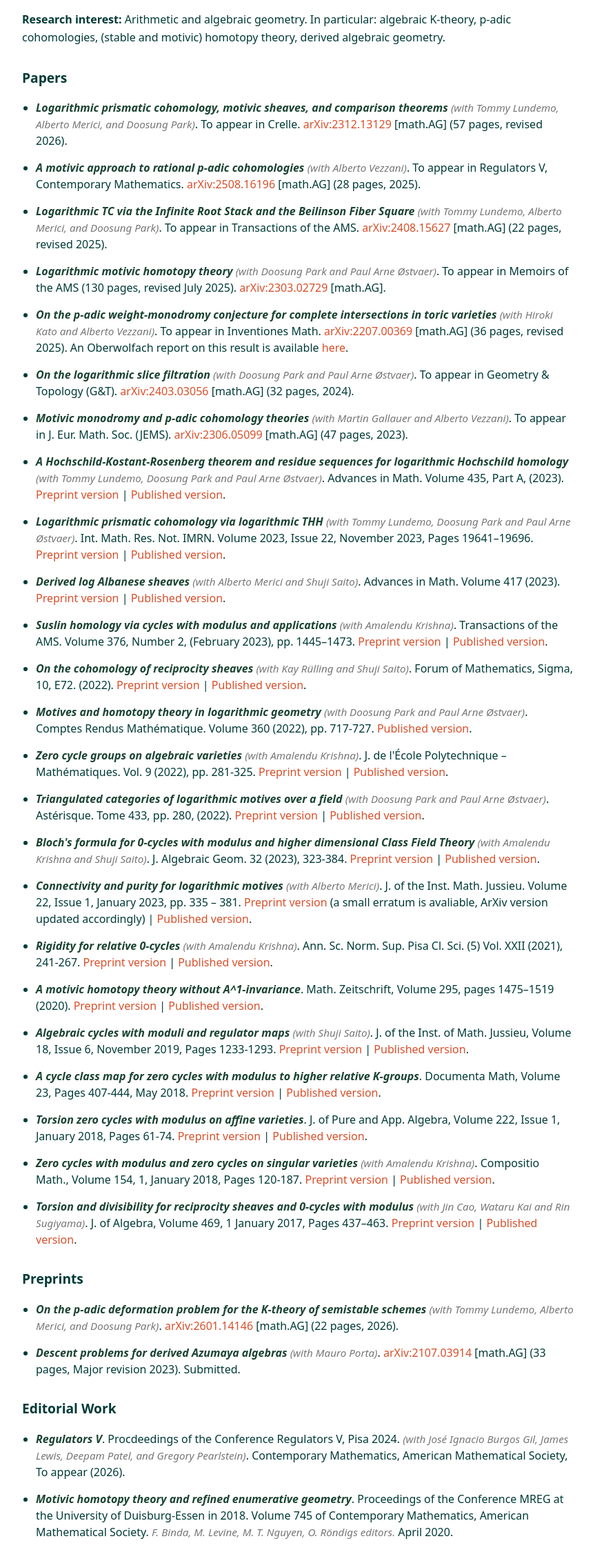
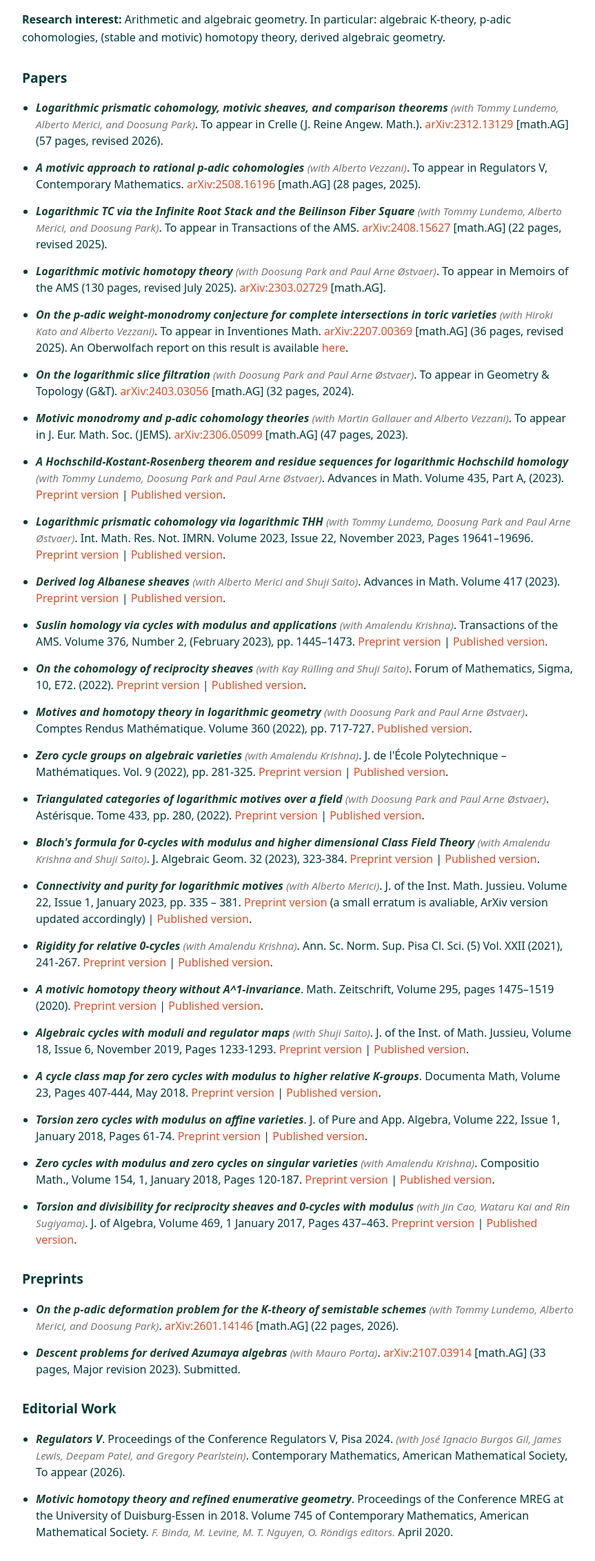
Before and after one commit to fedebinda/fedebinda.github.io, a plain HTML site: page research.html in a window 1280 px wide. Shown: the part 297-2560 px from the top of the page at 69% size, without its empty margins (208-1071 px from the left). Drawn offline with Linux system fonts and the light colour scheme.

Commit message:
Update research.html

```diff
--- a/research.html
+++ b/research.html
@@ -28,7 +28,7 @@
 
 							<h3>Papers</h3>
 							<ul>
-								<li><span class="paper-title">Logarithmic prismatic cohomology, motivic sheaves, and comparison theorems</span> <span class="coauthors">(with Tommy Lundemo, Alberto Merici, and Doosung Park)</span>. To appear in Crelle. <a href="https://arxiv.org/abs/2312.13129" target="_blank">arXiv:2312.13129</a> [math.AG] (57 pages, revised 2026).</li>
+								<li><span class="paper-title">Logarithmic prismatic cohomology, motivic sheaves, and comparison theorems</span> <span class="coauthors">(with Tommy Lundemo, Alberto Merici, and Doosung Park)</span>. To appear in Crelle (J. Reine Angew. Math.). <a href="https://arxiv.org/abs/2312.13129" target="_blank">arXiv:2312.13129</a> [math.AG] (57 pages, revised 2026).</li>
 								<li><span class="paper-title">A motivic approach to rational p-adic cohomologies</span> <span class="coauthors">(with Alberto Vezzani)</span>. To appear in Regulators V, Contemporary Mathematics. <a href="https://arxiv.org/abs/2508.16196" target="_blank">arXiv:2508.16196</a> [math.AG] (28 pages, 2025).</li>
 								<li><span class="paper-title">Logarithmic TC via the Infinite Root Stack and the Beilinson Fiber Square</span> <span class="coauthors">(with Tommy Lundemo, Alberto Merici, and Doosung Park)</span>. To appear in Transactions of the AMS. <a href="https://arxiv.org/abs/2408.15627" target="_blank">arXiv:2408.15627</a> [math.AG] (22 pages, revised 2025).</li>
 								<li><span class="paper-title">Logarithmic motivic homotopy theory</span> <span class="coauthors">(with Doosung Park and Paul Arne Østvaer)</span>. To appear in Memoirs of the AMS (130 pages, revised July 2025). <a href="https://arxiv.org/abs/2303.02729" target="_blank">arXiv:2303.02729</a> [math.AG].</li>
@@ -62,7 +62,7 @@
 
 							<h3>Editorial Work</h3>
 							<ul>
-								<li><span class="paper-title">Regulators V</span>. Procdeedings of the Conference Regulators V, Pisa 2024.  <span class="coauthors">(with José Ignacio Burgos Gil, James Lewis, Deepam Patel, and Gregory Pearlstein)</span>. Contemporary Mathematics, American Mathematical Society, To appear (2026).</li>
+								<li><span class="paper-title">Regulators V</span>. Proceedings of the Conference Regulators V, Pisa 2024.  <span class="coauthors">(with José Ignacio Burgos Gil, James Lewis, Deepam Patel, and Gregory Pearlstein)</span>. Contemporary Mathematics, American Mathematical Society, To appear (2026).</li>
 								<li><span class="paper-title">Motivic homotopy theory and refined enumerative geometry</span>. Proceedings of the Conference MREG at the University of Duisburg-Essen in 2018. Volume 745 of Contemporary Mathematics, American Mathematical Society. <span class="coauthors">F. Binda, M. Levine, M. T. Nguyen, O. Röndigs editors.</span> April 2020.</li>
 							</ul>
 						</section>
```
